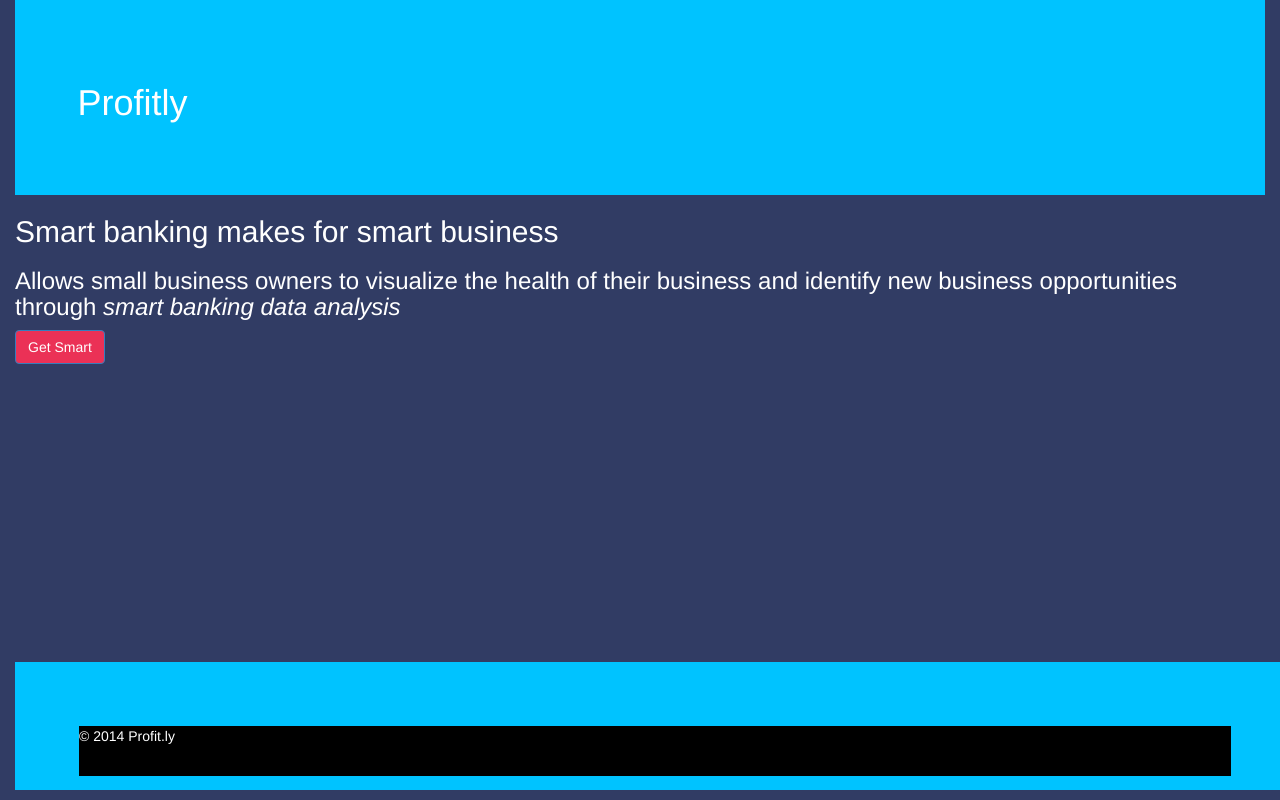
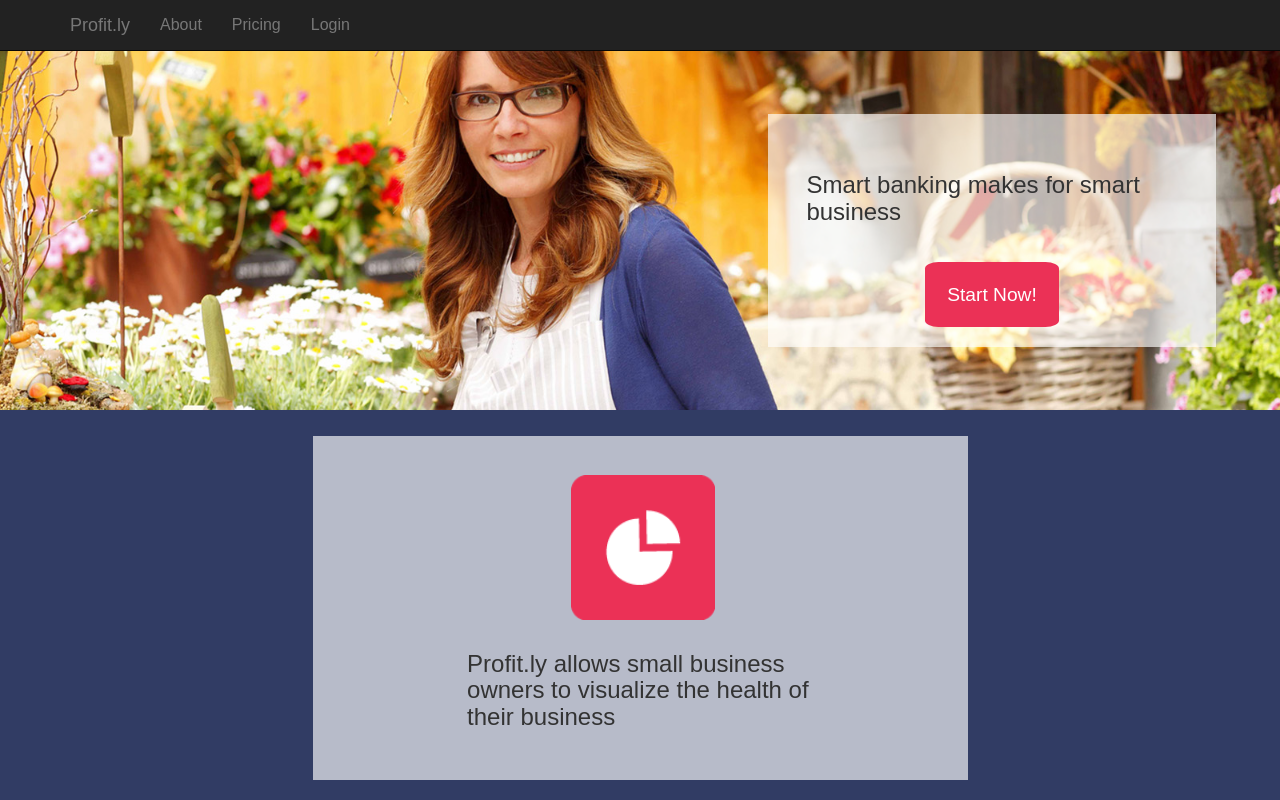
Before and after one commit to marineb/smallbizdev, a plain HTML site: page index.html in a window 1280 px wide. Shown: the top 800 px of the page. Drawn offline with nearby package versions, Linux system fonts and the light colour scheme.

Commit message:
New home.html and main.css doc

```diff
--- a/css/main.css
+++ b/css/main.css
@@ -1,48 +1,109 @@
-ul {
-  list-style: none;
-  padding: 0;
+* {
+	box-sizing: border-box;
+}
+body {
+	background-color: #313c64;
+	font-size: 16px;
+	font-family: 'Ubuntu Condensed', sans-serif;
+	margin-top: 50px;
 }
 
-a {
-	color: #fff;
+.container-fluid {
+		padding: 0;
 }
 
-a:hover {
-	color: #313c64;
-	background: #313c64;
+nav li {
+	display: inline;
+	float: left;
+
 }
 
-
-.btn, a:visited, a:active {
-	background: #eb3156;
-	color: #fff;
+.image-bg-fluid-height, .image-bg-fixed-height {
+	text-align: center;
+    -webkit-background-size: cover;
+    -moz-background-size: cover;
+    background-size: cover;
+    -o-background-size: cover;
+}
+/*.image-bg-fluid-height {
+	background: url("imgs/smallbusinessownercr.jpg") no-repeat center center scroll;
+	padding: 100px 0;
 }
 
-.btn-primary {
-	background: #eb3156;
-	color: #fff;
+.image-bg-fixed-height {
+	background: url("imgs/smallbusinessownercr.jpg") no-repeat center center scroll;
+	padding: 450px;
+}
+*/
+.main {
+	background-image:url("../imgs/smallbusinessownercr.jpg");
+	background-size: 100%;
+	background-repeat: no-repeat;
+	background-position: center;
+	height: 360px;
+	clear: both;
+
 }
 
-body {
-	background: #313c64;
-	color: #fff;
-	font-family: Helvetica;
-	padding: 0;
+.main-box {
+	background-color: rgba(255,255,255,0.65);
+	float: right;
+	margin-right: 5%;
+	margin-left: 60%;
+	margin-bottom: 5%;
+	margin-top: 5%;;
+	padding: 3%;
 }
 
-.element {
-	background: #00c3ff;
-	padding: 5%;
+.main-box h2 {
+	font-family: 'Ubuntu Condensed', sans-serif;
+	font-size: 1.5em;
+	text-align: left;
+	margin-bottom: 15%;
 }
 
-.footer {
-	position:absolute;
-   bottom:0;
-   width:100%;
-   height:60px;
+.main-box a {
+	padding: 6%;
+	background: #eb3156;
+	color: #ffffff;
+	font-size: 1.2em;
+	border-radius: 10%
 }
 
-li {
-	background: black;
-	height: 50px;
+.section-box {
+	background-color: rgba(255,255,255,0.65);
+	margin-right: 5%;
+	margin-bottom: 5%;
+	margin-left: 25%;
+	margin-top: 2%;
+	padding: 3%;
+	width: 50%;
+	display: block;
+	font-size: .75em;
 }
+
+.section-box h2 {
+	font-size: 1.5em;
+	font-family: 'Ubuntu Condensed', sans-serif;
+}
+.section-box img {
+	padding-bottom: 2%;
+	width: 35%;
+	height: 35%;
+	margin-left: 30%;
+}
+
+footer {
+	padding: 5%;
+	width: 100%;
+	margin-top: 5%;
+	background-color: black;
+}
+
+@media only screen and (min-width: 500px) {
+
+   .section-box h2 { font-size: 2em; padding: 0% 20%;}
+   .section-box img { height: 25%; width: 25%; margin-left: 38%}
+
+
+}
--- a/views/header.html
+++ b/views/header.html
@@ -1,3 +1,20 @@
-<nav class="element">
-  <h1><a href="/" class="logo">Profitly</a></h1>
-</nav>
+<nav class="navbar navbar-inverse navbar-fixed-top" role="navigation">
+        <div class="container">
+            <div class="navbar-header">
+            	  <a class="navbar-brand" href="#">Profit.ly</a>
+                <ul class="nav navbar-nav">
+                    <li>
+                        <a href="#">About</a>
+                    </li>
+                    <li>
+                        <a href="#">Pricing</a>
+                    </li>
+                    <li>
+                        <a href="#">Login</a>
+                    </li>
+                </ul>
+            <!--</div>-->
+            <!-- /.navbar-collapse -->
+        </div>
+        <!-- /.container -->
+    </nav>
--- a/views/home.html
+++ b/views/home.html
@@ -1,6 +1,19 @@
 
-<section class="home">
-	<h2>Smart banking makes for smart business</h2>
-	<h3>Allows small business owners to visualize the health of their business and identify new business opportunities through <i>smart banking data analysis</i></h3>
-	<a href="/views/menu.html" class="btn btn-primary">Get Smart</a>
-</section>
+
+		<header class="image-bg-fluid-height main">
+			<article class="main-box"><h2>Smart banking makes for smart business</h2><a href="#">Start Now!</a></article>
+		</header>
+
+		<section class="row">
+
+			<div class="section-box"><img src="../imgs/pie-graph-icon.png"><h2>Profit.ly allows small business owners to visualize the health of their business</h2>
+			</div>
+
+			<div class="section-box">
+				<img src="../imgs/double-arrows-icon.png"><h2>Profit.ly helps identify new business opportunities through smart banking data analysis</h2>
+			</div>
+
+			<div class="section-box"><img src="../imgs/upward-arrow-icon.png"><h2>Profit.ly monitors your goal progress to keep you on track</h2>
+			</div>
+
+		</section>
```
Also changed, not shown: imgs/double-arrows-icon.png (added), imgs/pie-graph-icon.png (added), imgs/smallbusinessownercr.jpg (added), imgs/upward-arrow-icon.png (added).
